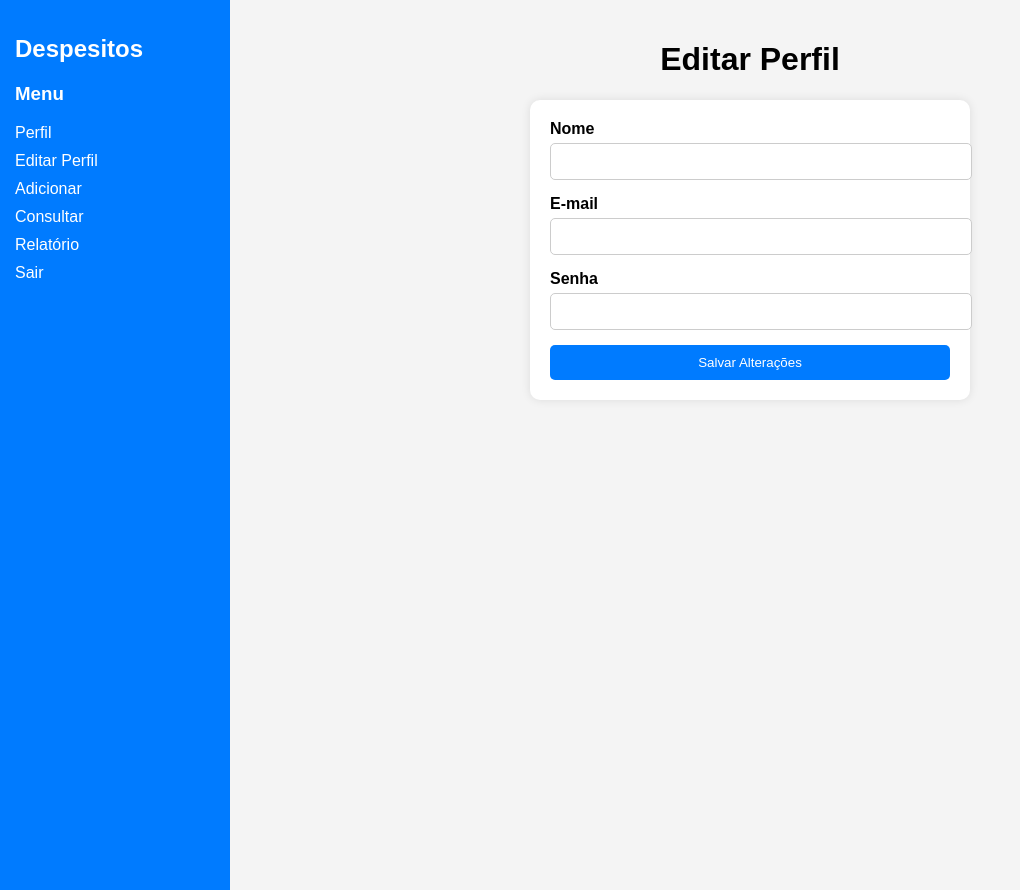
After one commit to KenZohn/Despesitos, a PHP site: page /EditarPerfilView.php in a window 1280 px wide. The commit adds this page. Shown: the whole page, without its empty margins (0-1020 px from the left). Run offline with PHP 8.4, Linux system fonts and the light colour scheme; the visitor is signed in with stand-in values (Sample User, id 1).

Commit message:
feat: editar perfil

```diff
--- /dev/null
+++ b/View/EditarPerfilView.php
@@ -0,0 +1,41 @@
+<?php
+require_once '../controller/sessionCheck.php';
+?>
+
+<!DOCTYPE html>
+<html lang="pt-br">
+<head>
+    <meta charset="UTF-8">
+    <meta name="viewport" content="width=device-width, initial-scale=1.0">
+    <title>Editar Perfil</title>
+    <link rel="stylesheet" href="./css/styleEditarPerfil.css">
+</head>
+<body>
+    <div class="menu-lateral">
+        <h2>Despesitos</h2>
+        <h3>Menu</h3>
+        <a href="./perfilView.php">Perfil</a>
+        <a href="./editarPerfilView.php">Editar Perfil</a>
+        <a href="#">Adicionar</a>
+        <a href="./consultaView.php">Consultar</a>
+        <a href="./relatorioView.php">Relatório</a>
+        <a href="../controller/logout.php">Sair</a>
+    </div>
+
+    <div class="container">
+        <h1>Editar Perfil</h1>
+        <form method="POST" action="../controller/AtualizarPerfil.php">
+            <label for="nome">Nome</label>
+            <input type="text" id="nome" name="nome" required>
+
+            <label for="email">E-mail</label>
+            <input type="email" id="email" name="email" required>
+
+            <label for="senha">Senha</label>
+            <input type="password" id="senha" name="senha" required>
+
+            <button type="submit">Salvar Alterações</button>
+        </form>
+    </div>
+</body>
+</html>
--- /dev/null
+++ b/View/css/styleEditarPerfil.css
@@ -0,0 +1,68 @@
+body {
+    font-family: Arial, sans-serif;
+    background-color: #f4f4f4;
+    margin: 0;
+    padding: 0;
+}
+
+.menu-lateral {
+    width: 200px;
+    background-color: #007BFF;
+    color: white;
+    padding: 15px;
+    position: fixed;
+    height: 100%;
+}
+
+.menu-lateral a {
+    color: white;
+    text-decoration: none;
+    display: block;
+    margin: 10px 0;
+}
+
+.container {
+    margin-left: 220px;
+    padding: 20px;
+}
+
+h1 {
+    text-align: center;
+}
+
+form {
+    max-width: 400px;
+    margin: 0 auto;
+    background: #fff;
+    padding: 20px;
+    border-radius: 10px;
+    box-shadow: 0 0 10px rgba(0, 0, 0, 0.1);
+}
+
+label {
+    display: block;
+    margin-bottom: 5px;
+    font-weight: bold;
+}
+
+input {
+    width: 100%;
+    padding: 10px;
+    margin-bottom: 15px;
+    border: 1px solid #ccc;
+    border-radius: 5px;
+}
+
+button {
+    width: 100%;
+    padding: 10px;
+    background-color: #007BFF;
+    color: white;
+    border: none;
+    border-radius: 5px;
+    cursor: pointer;
+}
+
+button:hover {
+    background-color: #0056b3;
+}
--- a/View/menuView.php
+++ b/View/menuView.php
@@ -16,11 +16,13 @@
         <h2>Despesitos</h2>
         <h3>Menu</h3>
         <a href="./perfilView.php">Perfil</a>
+        <a href="./editarPerfilView.php">Editar Perfil</a> <!-- Novo link -->
         <a href="#">Adicionar</a>
         <a href="./consultaView.php">Consultar</a>
         <a href="./relatorioView.php">Relatório</a>
         <a href="../controller/logout.php">Sair</a>
     </div>
+
 
     <div class="container-esquerda">
         <div class="form-container">
```
Also changed, not shown: Controller/AtualizarPerfil.php (added, +21 -0 lines), Controller/EditarPerfil.php (added, +22 -0 lines), Model/AtualizarPerfil.php (added, +20 -0 lines), Model/EditarPerfil.php (added, +25 -0 lines), Model/usuarioModel.php (+23 -0 lines), View/script.js (+35 -0 lines), View/css/styleAdicionar.css (line endings or trailing spaces).
